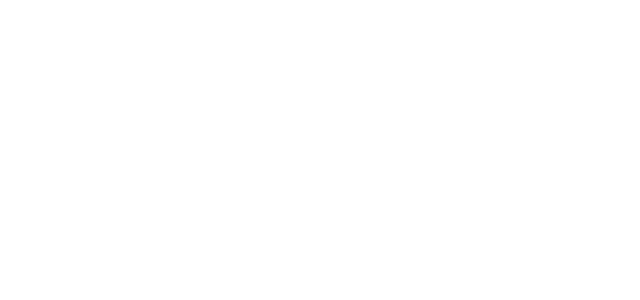
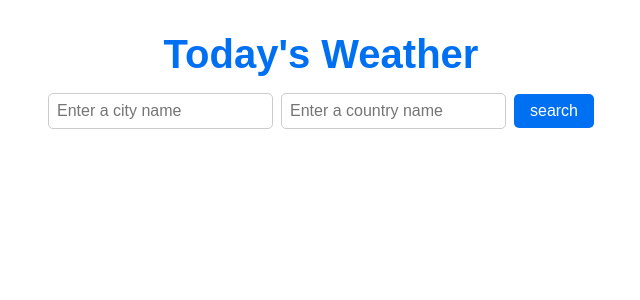
Before and after one commit to rmariie/weather-app, a Next.js app: page / in a window 1280 px wide. Shown: the top 300 px of the page, without its empty margins (319-959 px from the left). Built offline with nearby package versions, Linux system fonts and the light colour scheme.

Commit message:
new update

```diff
--- a/app/api/route.js
+++ b/app/api/route.js
@@ -1,6 +1,5 @@
 import { PrismaClient } from "@prisma/client";
 import { NextResponse } from "next/server";
-import { saveSearch, getRecentSearches } from "../../lib/recentlysearched";
 
 const prisma = new PrismaClient();
 const apiKey = "9fa59f2bc24d18b96196511ef37f74f1";
@@ -43,7 +42,7 @@
 // Handle GET requests
 export async function GET() {
   try {
-    // Fetch the 10 most recent weather searches using Prisma
+    // Fetch the 10 most recent weather searches
     const searches = await prisma.weatherSearch.findMany({
       orderBy: { createdAt: "desc" },
       take: 10,
@@ -53,8 +52,21 @@
   } catch (error) {
     console.error("Error in GET handler:", error);
     return NextResponse.json(
-      { error: "Failed to retrieve recent searches" },
+      { error: "Failed to retrieve data" },
       { status: 500 }
     );
   }
 }
+// if (req.method === "GET") {
+//   try {
+//     const searches = await prisma.weatherSearch.findMany({
+//       orderBy: { createdAt: "desc" },
+//       take: 10, // Limit to the 10 most recent
+//     });
+
+//     return res.status(200).json(searches);
+//   } catch (error) {
+//     console.error("Error retrieving searches:", error);
+//     return res.status(500).json({ error: "Failed to retrieve recent searches" });
+//   }
+// }
--- a/app/page.js
+++ b/app/page.js
@@ -1,6 +1,6 @@
 "use client";
 
-import React, { useState, useEffect } from "react";
+import React, { useState } from "react";
 
 export default function Home() {
   const [city, setCity] = useState("");
@@ -8,7 +8,6 @@
   const [weatherData, setWeatherData] = useState(null);
   const [error, setError] = useState(null);
   const [loading, setLoading] = useState(false);
-  const [recentSearches, setRecentSearches] = useState([]); // State to hold recent searches
 
   const fetchWeather = async () => {
     if (!city.trim() || !country.trim()) {
@@ -20,13 +19,15 @@
     setError(null);
 
     try {
-      const response = await fetch("https://weather-app-three-coral-88.vercel.app/api", {
+      // Send POST request to backend, assuming your route is /api/weather
+      const response = await fetch("/api", {  // Use "/api" as the endpoint
         method: "POST",
         headers: {
           "Content-Type": "application/json",
         },
-        body: JSON.stringify({ city, country }),
+        body: JSON.stringify({ city, country }), // Pass city and country
       });
+
 
       if (!response.ok) {
         const errorData = await response.json();
@@ -34,136 +35,100 @@
       }
 
       const data = await response.json();
-      setWeatherData(data); // Store weather data in state
+      setWeatherData(data);  // Store weather data in state
       setError(null);
-      loadRecentSearches(); // Refresh recent searches after successful search
     } catch (err) {
       setWeatherData(null);
-      setError(err.message); // Display any error
+      setError(err.message);  // Display any error
     } finally {
       setLoading(false);
     }
   };
+
+  return (
+    <main
+      style={{
+        fontFamily: "Arial, sans-serif",
+        textAlign: "center",
+        padding: "2rem",
+      }}
+    >
+      <h1 style={{ fontSize: "2.5rem", color: "#0070f3", marginBottom: "1rem" }}>
+        Today's Weather
+      </h1>
+      <form
+        onSubmit={(e) => {
+          e.preventDefault();
+          fetchWeather();  // Call fetchWeather on form submit
+        }}
+        style={{ marginBottom: "2rem" }}
+      >
+        <input
+          type="text"
+          placeholder="Enter a city name"
+          value={city}
+          onChange={(e) => setCity(e.target.value)}  // Update city state
+          style={{
+            padding: "0.5rem",
+            fontSize: "1rem",
+            marginRight: "0.5rem",
+            borderRadius: "5px",
+            border: "1px solid #ccc",
+          }}
+        />
+        <input
+          type="text"
+          placeholder="Enter a country name"
+          value={country}
+          onChange={(e) => setCountry(e.target.value)}  // Update country state
+          style={{
+            padding: "0.5rem",
+            fontSize: "1rem",
+            marginRight: "0.5rem",
+            borderRadius: "5px",
+            border: "1px solid #ccc",
+          }}
+        />
+        <button
+          type="submit"
+          style={{
+            padding: "0.5rem 1rem",
+            fontSize: "1rem",
+            backgroundColor: "#0070f3",
+            color: "white",
+            border: "none",
+            borderRadius: "5px",
+            cursor: "pointer",
+          }}
+        >
+          search
+        </button>
+      </form>
+
+      {loading && <p>Loading...</p>}
+      {error && <p style={{ color: "red" }}>{error}</p>}
+
+      {weatherData && (
+        <div
+          style={{
+            padding: "1rem",
+            border: "1px solid #ccc",
+            borderRadius: "5px",
+            display: "inline-block",
+            textAlign: "left",
+          }}
+        >
+          <h2 style={{ marginBottom: "0.5rem" }}>
+            Weather in {weatherData.name}, {weatherData.sys.country}
+          </h2>
+          <p style={{ marginBottom: "0.5rem" }}>
+            <strong>Temperature:</strong> {weatherData.main.temp}°C
+          </p>
+          <p>
+            <strong>Description:</strong> {weatherData.weather[0].description}
+          </p>
+        </div>
+      )}
+    </main>
+  );
 }
-//   const loadRecentSearches = async () => {
-//     try {
-//       const response = await fetch("/api");
-
-//       if (!response.ok) {
-//         throw new Error("Failed to fetch recent searches");
-//       }
-
-//       const searches = await response.json(); // Fetch recent searches from API
-//       setRecentSearches(searches);
-//     } catch (err) {
-//       console.error("Failed to load recent searches:", err);
-//       setError("Failed to load recent searches");
-//     }
-//   };
-
-//   useEffect(() => {
-//     loadRecentSearches(); // Load recent searches on component mount
-//   }, []);
-
-//   return (
-//     <main
-//       style={{
-//         fontFamily: "Arial, sans-serif",
-//         textAlign: "center",
-//         padding: "2rem",
-//       }}
-//     >
-//       <h1 style={{ fontSize: "2.5rem", color: "#0070f3", marginBottom: "1rem" }}>
-//         Today's Weather
-//       </h1>
-//       <form
-//         onSubmit={(e) => {
-//           e.preventDefault();
-//           fetchWeather();
-//         }}
-//         style={{ marginBottom: "2rem" }}
-//       >
-//         <input
-//           type="text"
-//           placeholder="Enter a city name"
-//           value={city}
-//           onChange={(e) => setCity(e.target.value)}
-//           style={{
-//             padding: "0.5rem",
-//             fontSize: "1rem",
-//             marginRight: "0.5rem",
-//             borderRadius: "5px",
-//             border: "1px solid #ccc",
-//           }}
-//         />
-//         <input
-//           type="text"
-//           placeholder="Enter a country name"
-//           value={country}
-//           onChange={(e) => setCountry(e.target.value)} // Removed duplicate onChange
-//           style={{
-//             padding: "0.5rem",
-//             fontSize: "1rem",
-//             marginRight: "0.5rem",
-//             borderRadius: "5px",
-//             border: "1px solid #ccc",
-//           }}
-//         />
-//         <button
-//           type="submit"
-//           style={{
-//             padding: "0.5rem 1rem",
-//             fontSize: "1rem",
-//             backgroundColor: "#0070f3",
-//             color: "white",
-//             border: "none",
-//             borderRadius: "5px",
-//             cursor: "pointer",
-//           }}
-//         >
-//           Search
-//         </button>
-//       </form>
-
-//       {loading && <p>Loading...</p>}
-//       {error && <p style={{ color: "red" }}>{error}</p>}
-
-//       {weatherData && (
-//         <div
-//           style={{
-//             padding: "1rem",
-//             border: "1px solid #ccc",
-//             borderRadius: "5px",
-//             display: "inline-block",
-//             textAlign: "left",
-//           }}
-//         >
-//           <h2 style={{ marginBottom: "0.5rem" }}>
-//             Weather in {weatherData.name}, {weatherData.sys.country}
-//           </h2>
-//           <p style={{ marginBottom: "0.5rem" }}>
-//             <strong>Temperature:</strong> {weatherData.main.temp}°C
-//           </p>
-//           <p>
-//             <strong>Description:</strong> {weatherData.weather[0].description}
-//           </p>
-//         </div>
-//       )}
-
-//       <section>
-//         <h2>Recently Searched</h2>
-//         <ul>
-//           {recentSearches.length === 0 ? (
-//             <li>No recent searches</li>
-//           ) : (
-//             recentSearches.map((search, index) => (
-//               <li key={index}>
-//                 {search.city}, {search.country}
-//               </li>
-//             ))
-//           )}
-//         </ul>
-//       </section>
-//     </main>
-//   );
-// }
```
Also changed, not shown: componets/aaa.js (deleted, +0 -61 lines), componets/image.js (deleted, +0 -22 lines), componets/table.js (deleted, +0 -61 lines), lib/recentlysearched.js (deleted, +0 -51 lines).
